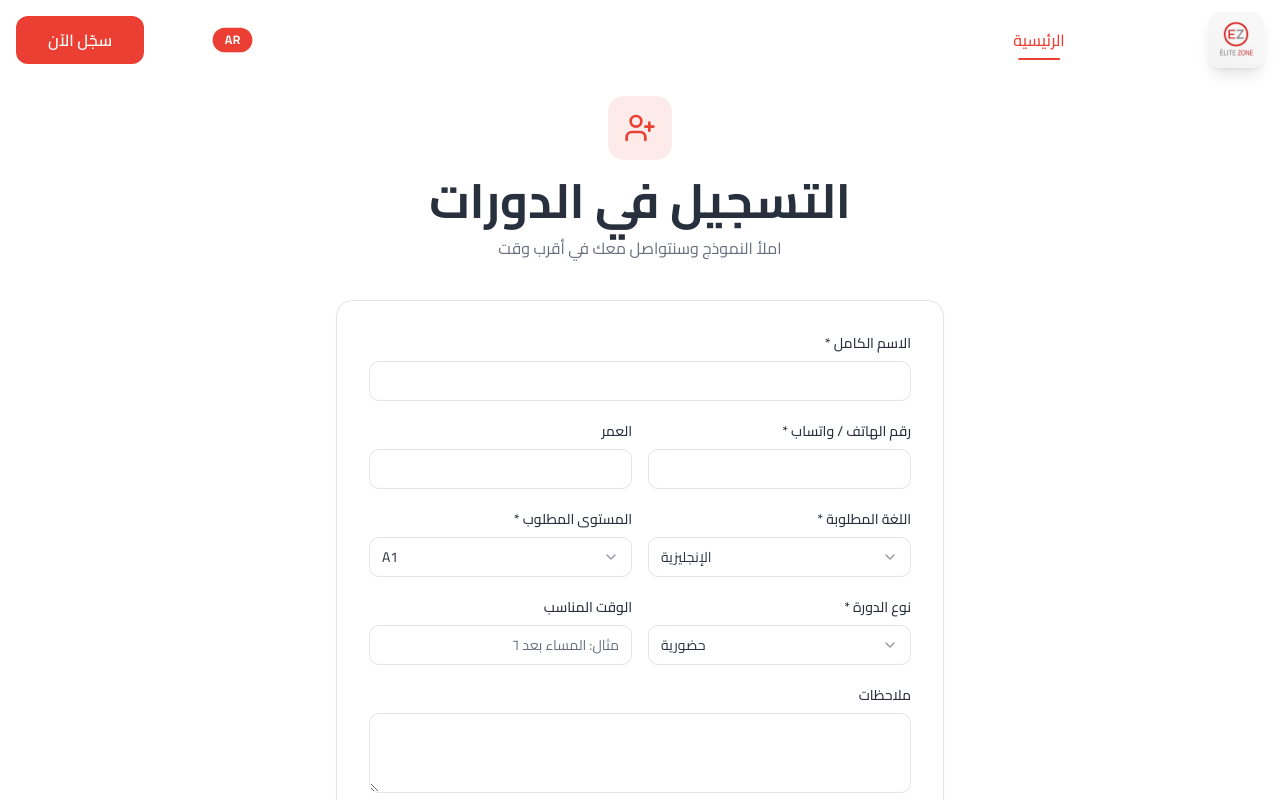
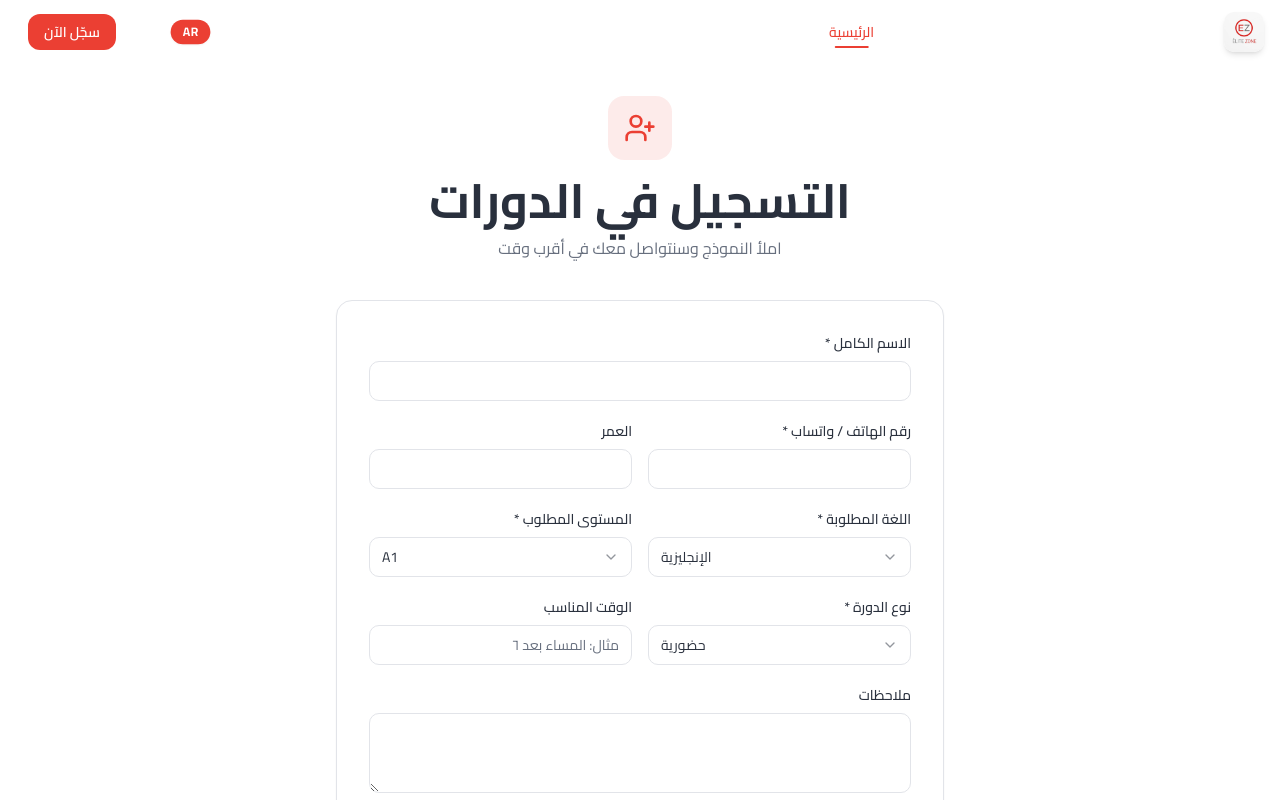
Before and after one commit to Ab-3163/english-zone-gateway, a React (Vite) app: page /register in a window 1280 px wide. Shown: the top 800 px of the page. Built offline with nearby package versions, Linux system fonts and the light colour scheme.

Commit message:
Changes
Co-authored-by: Ab-3163 <196074040+Ab-3163@users.noreply.github.com>

```diff
--- a/src/components/Navbar.tsx
+++ b/src/components/Navbar.tsx
@@ -102,15 +102,15 @@ const Navbar = () => {
   }, []);
 
   return (
-    <nav className={`fixed top-0 right-0 left-0 z-50 transition-all duration-500 ${
+    <nav className={`fixed top-0 right-0 left-0 z-50 transition-all duration-300 ${
       isScrolled
-        ? "bg-background/90 backdrop-blur-xl border-b border-border/60 shadow-[0_4px_20px_-4px_rgba(0,0,0,0.08)]"
+        ? "bg-background/75 backdrop-blur-xl border-b border-border/50 shadow-[0_2px_12px_-4px_rgba(0,0,0,0.08)]"
         : "bg-transparent"
     }`}>
       <div className="container mx-auto px-4">
-        <div className={`flex items-center justify-between transition-all duration-300 ${isScrolled ? "h-16" : "h-20"}`}>
+        <div className={`flex items-center justify-between transition-all duration-300 ${isScrolled ? "h-14" : "h-16"}`}>
           {/* Logo with hidden admin trigger */}
-          <div className="flex items-center gap-3">
+          <div className="flex items-center gap-2">
             <button
               onClick={() => {
                 const newCount = logoClickCount + 1;
@@ -120,34 +120,37 @@ const Navbar = () => {
                   setLogoClickCount(0);
                 }
               }}
-              className="flex items-center gap-3 group"
+              className="flex items-center gap-2 group focus:outline-none"
+              aria-label="ÉLITE ZONE"
             >
               <div className="relative">
                 <img
                   src={logo}
                   alt="ÉLITE ZONE"
-                  className={`w-auto rounded-lg transition-all duration-300 group-hover:scale-105 ${
-                    isScrolled ? "h-11" : "h-14 shadow-lg"
+                  className={`w-auto rounded-md transition-all duration-300 group-hover:scale-105 group-active:scale-95 ${
+                    isScrolled ? "h-8" : "h-10 shadow-md"
                   } ${location.pathname === "/" && !isScrolled ? "opacity-0 pointer-events-none" : ""}`}
                 />
               <div className="absolute -inset-1 bg-primary/20 rounded-lg blur opacity-0 group-hover:opacity-100 transition-opacity duration-300 -z-10" />
             </div>
           </button>
 
-          {/* Admin button - shows when logged in as admin OR after secret click */}
+          {/* Discreet admin indicator — only when admin is active */}
           {(isAdmin || showAdminButton) && (
             <button
               onClick={openAdminPanel}
-              className="flex items-center gap-2 px-3 py-2 bg-primary/10 rounded-lg text-primary text-sm font-medium hover:bg-primary/20 transition-colors animate-fade-in"
+              aria-label={t("nav.adminPanel")}
+              title={t("nav.adminPanel")}
+              className="relative inline-flex items-center justify-center w-7 h-7 rounded-full bg-primary/15 text-primary hover:bg-primary/25 transition-all duration-200 animate-fade-in"
             >
-              <Shield className="w-4 h-4" />
-              {t("nav.adminPanel")}
+              <Shield className="w-3.5 h-3.5" />
+              <span className="absolute -top-0.5 -right-0.5 w-2 h-2 rounded-full bg-primary ring-2 ring-background animate-pulse" />
             </button>
           )}
         </div>
 
         {/* Desktop Navigation */}
-        <div className="hidden md:flex items-center gap-1">
+        <div className="hidden md:flex items-center gap-0.5">
           {navLinks.map((link) => {
             const isRoute = link.href.startsWith("/");
             const hrefFinal = (!isRoute && location.pathname !== "/") ? `/${link.href}` : link.href;
@@ -155,7 +158,7 @@ const Navbar = () => {
               <a
                 key={link.href}
                 href={hrefFinal}
-                className={`relative px-4 py-2 rounded-lg font-medium transition-all duration-300 ${
+                className={`relative px-3 py-1.5 rounded-md text-sm font-medium transition-all duration-300 ${
                   !isRoute && activeSection === link.href.replace("#", "")
                     ? "text-primary"
                     : isScrolled
@@ -170,10 +173,10 @@ const Navbar = () => {
               </a>
             );
           })}
-          <LanguageSwitcher variant={isScrolled ? "dark" : "light"} className="ml-2" />
+          <LanguageSwitcher variant={isScrolled ? "dark" : "light"} className="ml-3" />
           <a
             href="/register"
-            className="btn-primary mr-4"
+            className="btn-primary ml-3 !py-2 !px-4 text-sm"
           >
             {t("nav.register")}
           </a>
@@ -183,13 +186,13 @@ const Navbar = () => {
           <div className="md:hidden flex items-center gap-2">
             <LanguageSwitcher variant={isScrolled ? "dark" : "light"} />
             <button
-              className={`p-2 rounded-lg transition-colors ${
-                isScrolled ? "text-foreground" : "text-white"
+              className={`p-2 rounded-full transition-all duration-200 hover:bg-white/10 active:scale-90 ${
+                isScrolled ? "text-foreground hover:bg-foreground/10" : "text-white"
               }`}
               onClick={() => setIsOpen(!isOpen)}
               aria-label={t("nav.toggleMenu")}
             >
-              {isOpen ? <X size={28} /> : <Menu size={28} />}
+              {isOpen ? <X size={22} /> : <Menu size={22} />}
             </button>
           </div>
         </div>
```
